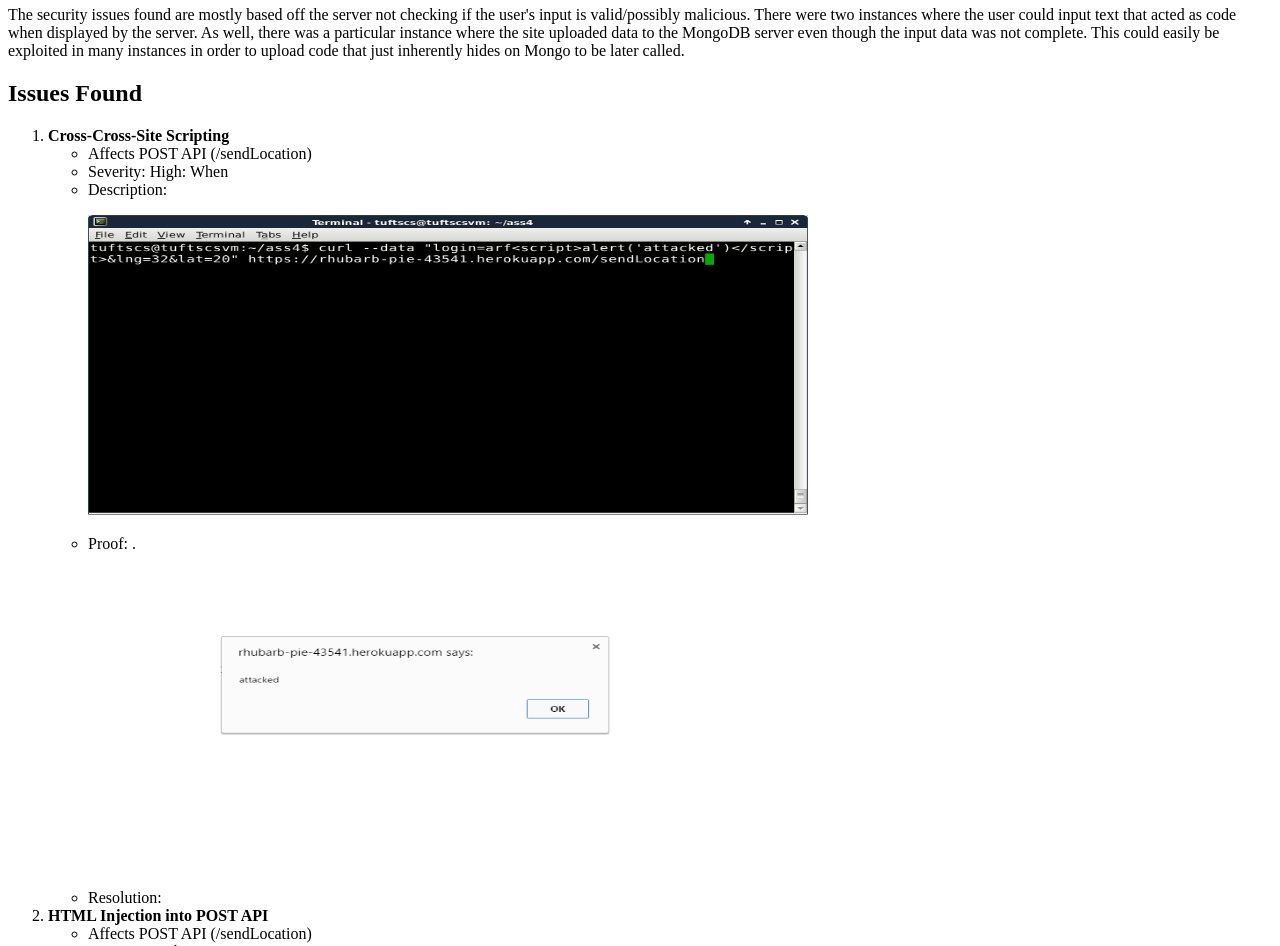
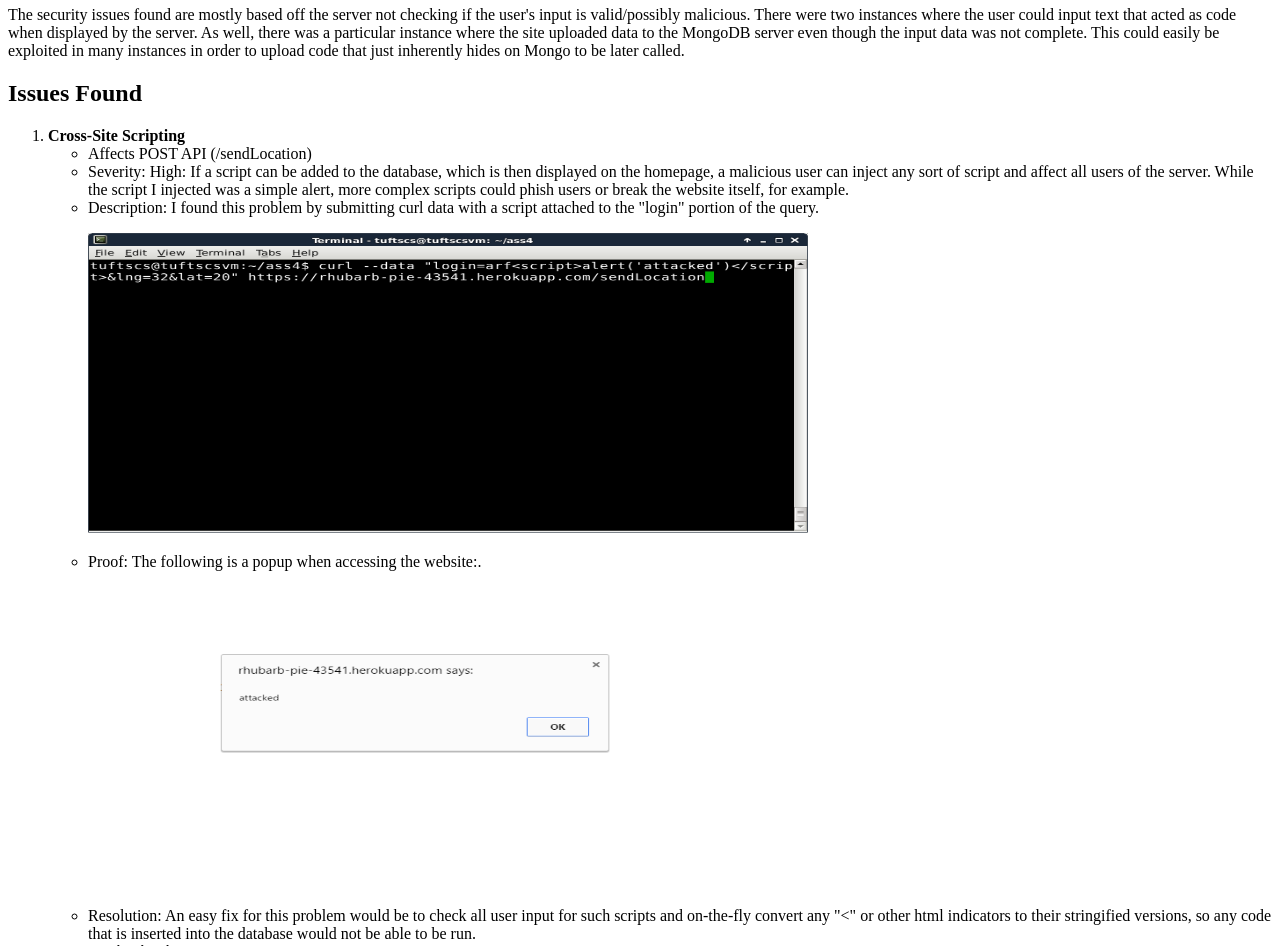
Before and after one commit to rfahad01/comp20-rfahad, a plain HTML site: page security/index.html in a window 1280 px wide. Shown: the part 400-1346 px from the top of the page. Drawn offline with Linux system fonts and the light colour scheme.

Commit message:
created first issue

```diff
--- a/security/index.html
+++ b/security/index.html
@@ -25,18 +25,18 @@
 <h2>Issues Found</h2>
 
 <ol>
-<li><strong>Cross-Cross-Site Scripting</strong>
+<li><strong>Cross-Site Scripting</strong>
 
 <ul>
 <li>Affects POST API (/sendLocation)</li>
-<li>Severity: High: When</li>
+<li>Severity: High: If a script can be added to the database, which is then displayed on the homepage, a malicious user can inject any sort of script and affect all users of the server. While the script I injected was a simple alert, more complex scripts could phish users or break the website itself, for example.</li>
 
-<li>Description:
+<li>Description: I found this problem by submitting curl data with a script attached to the "login" portion of the query.
    <p> <img src = "xssscript.jpg" alt = "Curl for submitting script" height = "300" width = "720"title = "XSS submission" /></p>
 </li>
-<li>Proof: </code>.
+<li>Proof: The following is a popup when accessing the website:</code>.
 <p> <img src = "attacked.jpg" alt = "After the attack" height = "300" width = "720"title = "After the attack" /></p></li>
-<li>Resolution: </li>
+<li>Resolution: An easy fix for this problem would be to check all user input for such scripts and on-the-fly convert any "<" or other html indicators to their stringified versions, so any code that is inserted into the database would not be able to be run.</li>
 
 </ul></li>
 <li><strong>HTML Injection into POST API</strong>
@@ -50,11 +50,11 @@
 <li>Proof:
 
 <p> <img src = "bold.jpg" alt = "Affected Page" height = "300" width = "720"title = "Aftermath" /></p></li>
-<li>Resolution:
+<li>Resolution: As noted above, an easy fix for this problem would be to check all user input for such scripts and on-the-fly convert any "<" or other html indicators to their stringified versions, so any code that is inserted into the database would not be able to be run.
 
 </li>
 </ul></li>
-<li><p><strong>Injection of additional database fields</strong></p>
+<li><p><strong>Null Addition to Database</strong></p>
 
 <ul>
 <li>Affects POST API (/sendLocation)</li>
@@ -65,7 +65,7 @@
 <li>Proof:
 
 <p> <img src = "nullpage.jpg" alt = "null in db" height = "300" width = "720"title = "Afterwards" /></p></li>
-<li>
+<li>Resolution
 
 </li>
 </ul></li>
```
